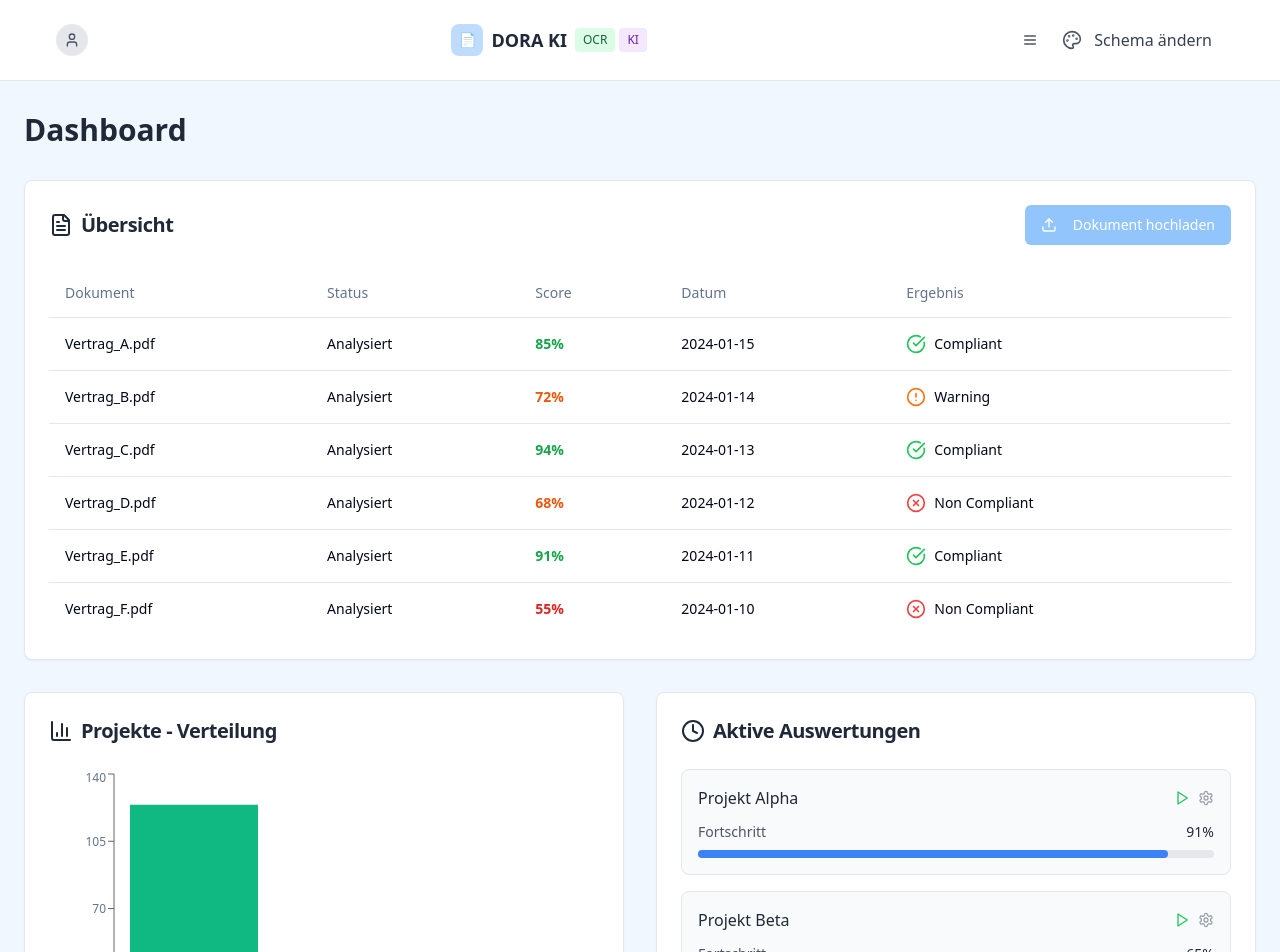
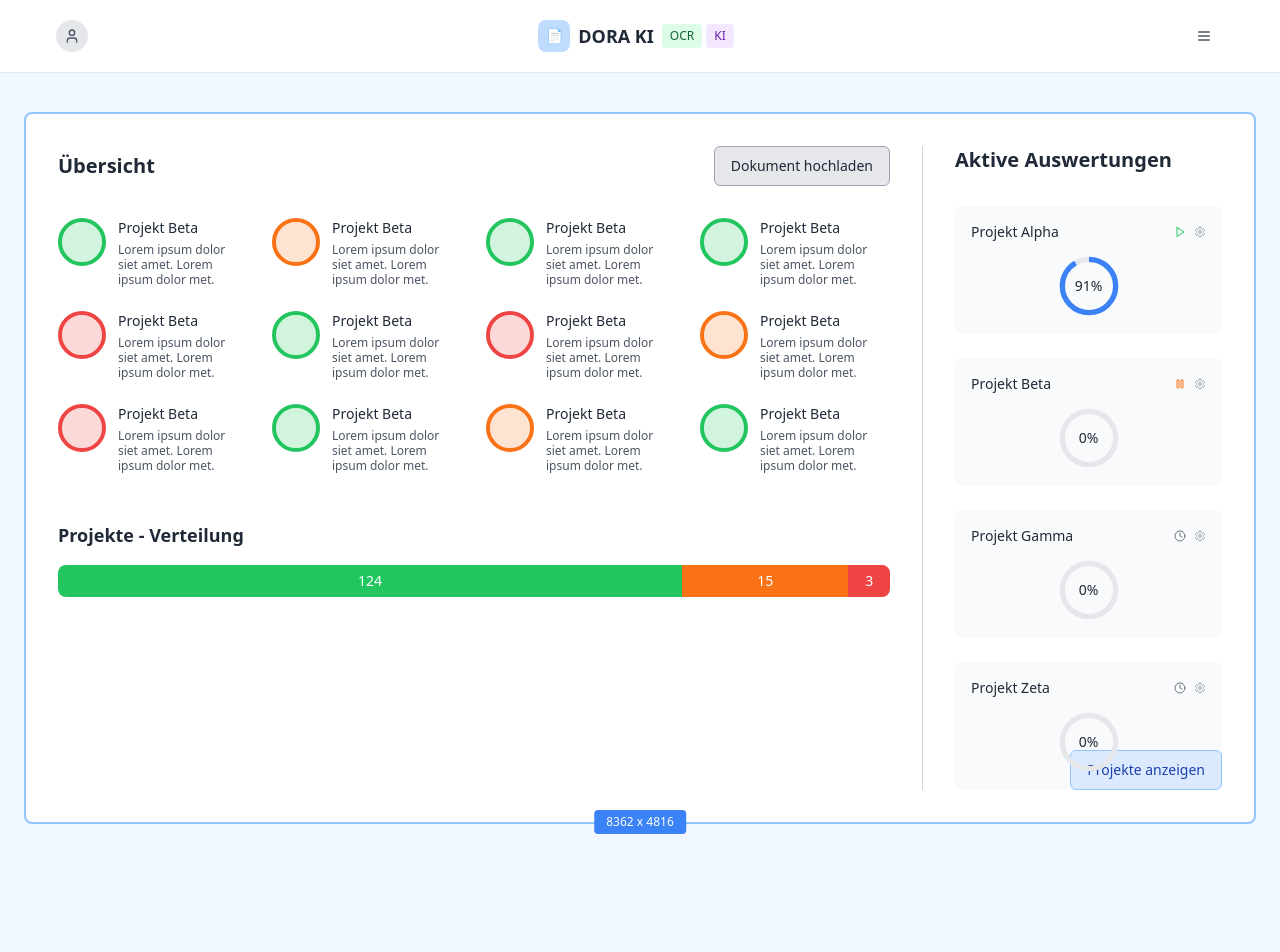
Before and after one commit to Jay-Rehder/grundbuch-check-view, a React (Vite) app: page /dashboard in a window 1280 px wide. Shown: the top 952 px of the page. Built offline with nearby package versions, Linux system fonts and the light colour scheme; sample sign-in values are in the browser's storage.

Commit message:
Refactor: Match dashboard layout to screenshot
The dashboard layout was completely reworked to match the provided screenshot, including the arrangement of elements and the table view for document overview.

```diff
--- a/src/components/HamburgerMenu.tsx
+++ b/src/components/HamburgerMenu.tsx
@@ -71,10 +71,12 @@ export const HamburgerMenu = () => {
         )}
       </div>
 
-      <ColorSchemeDialog
-        open={showColorDialog}
-        onOpenChange={setShowColorDialog}
-      />
+      {showColorDialog && (
+        <ColorSchemeDialog
+          open={showColorDialog}
+          onOpenChange={setShowColorDialog}
+        />
+      )}
     </>
   );
 };
--- a/src/pages/Dashboard.tsx
+++ b/src/pages/Dashboard.tsx
@@ -3,59 +3,61 @@ import { useState } from 'react';
 import { Header } from '@/components/Header';
 import { Footer } from '@/components/Footer';
 import { useColorScheme } from '@/contexts/ColorSchemeContext';
-import { Card, CardContent, CardHeader, CardTitle } from '@/components/ui/card';
 import { Button } from '@/components/ui/button';
-import { Table, TableBody, TableCell, TableHead, TableHeader, TableRow } from '@/components/ui/table';
-import { Upload, FileText, BarChart3, Clock, Play, Pause, Settings, CheckCircle, AlertCircle, XCircle } from 'lucide-react';
+import { Upload, Play, Pause, Clock, Settings } from 'lucide-react';
 import { Link } from 'react-router-dom';
-import { ChartContainer, ChartTooltip, ChartTooltipContent } from '@/components/ui/chart';
-import { BarChart, Bar, XAxis, YAxis, ResponsiveContainer } from 'recharts';
 
 const Dashboard = () => {
   const { currentScheme } = useColorScheme();
 
-  // Mock data for documents
-  const documents = [
-    { id: 1, name: 'Vertrag_A.pdf', status: 'Analysiert', score: 85, date: '2024-01-15', result: 'compliant' },
-    { id: 2, name: 'Vertrag_B.pdf', status: 'Analysiert', score: 72, date: '2024-01-14', result: 'warning' },
-    { id: 3, name: 'Vertrag_C.pdf', status: 'Analysiert', score: 94, date: '2024-01-13', result: 'compliant' },
-    { id: 4, name: 'Vertrag_D.pdf', status: 'Analysiert', score: 68, date: '2024-01-12', result: 'non-compliant' },
-    { id: 5, name: 'Vertrag_E.pdf', status: 'Analysiert', score: 91, date: '2024-01-11', result: 'compliant' },
-    { id: 6, name: 'Vertrag_F.pdf', status: 'Analysiert', score: 55, date: '2024-01-10', result: 'non-compliant' },
+  // Mock data für Projekte im Grid
+  const projects = [
+    { id: 1, name: 'Projekt Beta', status: 'green', description: 'Lorem ipsum dolor siet amet. Lorem ipsum dolor met.' },
+    { id: 2, name: 'Projekt Beta', status: 'orange', description: 'Lorem ipsum dolor siet amet. Lorem ipsum dolor met.' },
+    { id: 3, name: 'Projekt Beta', status: 'green', description: 'Lorem ipsum dolor siet amet. Lorem ipsum dolor met.' },
+    { id: 4, name: 'Projekt Beta', status: 'green', description: 'Lorem ipsum dolor siet amet. Lorem ipsum dolor met.' },
+    { id: 5, name: 'Projekt Beta', status: 'red', description: 'Lorem ipsum dolor siet amet. Lorem ipsum dolor met.' },
+    { id: 6, name: 'Projekt Beta', status: 'green', description: 'Lorem ipsum dolor siet amet. Lorem ipsum dolor met.' },
+    { id: 7, name: 'Projekt Beta', status: 'red', description: 'Lorem ipsum dolor siet amet. Lorem ipsum dolor met.' },
+    { id: 8, name: 'Projekt Beta', status: 'orange', description: 'Lorem ipsum dolor siet amet. Lorem ipsum dolor met.' },
+    { id: 9, name: 'Projekt Beta', status: 'red', description: 'Lorem ipsum dolor siet amet. Lorem ipsum dolor met.' },
+    { id: 10, name: 'Projekt Beta', status: 'green', description: 'Lorem ipsum dolor siet amet. Lorem ipsum dolor met.' },
+    { id: 11, name: 'Projekt Beta', status: 'orange', description: 'Lorem ipsum dolor siet amet. Lorem ipsum dolor met.' },
+    { id: 12, name: 'Projekt Beta', status: 'green', description: 'Lorem ipsum dolor siet amet. Lorem ipsum dolor met.' },
   ];
 
-  // Mock data for project distribution
-  const projectData = [
-    { name: 'Compliant', value: 124, fill: '#10B981' },
-    { name: 'Warning', value: 15, fill: '#F59E0B' },
-    { name: 'Non-Compliant', value: 3, fill: '#EF4444' },
-  ];
-
-  // Mock data for active evaluations
+  // Mock data für aktive Auswertungen
   const activeEvaluations = [
     { id: 1, name: 'Projekt Alpha', progress: 91, status: 'running' },
-    { id: 2, name: 'Projekt Beta', progress: 65, status: 'running' },
-    { id: 3, name: 'Projekt Gamma', progress: 28, status: 'paused' },
+    { id: 2, name: 'Projekt Beta', progress: 0, status: 'paused' },
+    { id: 3, name: 'Projekt Gamma', progress: 0, status: 'queued' },
     { id: 4, name: 'Projekt Zeta', progress: 0, status: 'queued' },
   ];
 
-  const getStatusIcon = (result: string) => {
-    switch (result) {
-      case 'compliant':
-        return <CheckCircle className="h-5 w-5 text-green-500" />;
-      case 'warning':
-        return <AlertCircle className="h-5 w-5 text-orange-500" />;
-      case 'non-compliant':
-        return <XCircle className="h-5 w-5 text-red-500" />;
+  const getStatusColor = (status: string) => {
+    switch (status) {
+      case 'green':
+        return 'border-green-500';
+      case 'orange':
+        return 'border-orange-500';
+      case 'red':
+        return 'border-red-500';
       default:
-        return null;
+        return 'border-gray-500';
     }
   };
 
-  const getScoreColor = (score: number) => {
-    if (score >= 80) return 'text-green-600';
-    if (score >= 60) return 'text-orange-600';
-    return 'text-red-600';
+  const getStatusFillColor = (status: string) => {
+    switch (status) {
+      case 'green':
+        return 'bg-green-500';
+      case 'orange':
+        return 'bg-orange-500';
+      case 'red':
+        return 'bg-red-500';
+      default:
+        return 'bg-gray-500';
+    }
   };
 
   return (
@@ -64,143 +66,124 @@ const Dashboard = () => {
 
       <div className="flex-1 pt-20 pb-8">
         <div className="container mx-auto px-6 py-8">
-          <div className="max-w-7xl mx-auto space-y-8">
+          <div className="max-w-7xl mx-auto">
 
-            {/* Page Title */}
-            <h1 className="text-3xl font-bold text-gray-800 dark:text-white mb-8">Dashboard</h1>
+            {/* Main Layout Container */}
+            <div className="bg-white rounded-lg border-2 border-blue-300 p-8 min-h-[600px] relative">
 
-            {/* Übersicht - Documents Overview */}
-            <Card className="bg-white dark:bg-gray-800 border border-gray-200 dark:border-gray-700">
-              <CardHeader>
-                <div className="flex items-center justify-between">
-                  <CardTitle className="text-xl font-semibold text-gray-800 dark:text-white flex items-center space-x-2">
-                    <FileText className="h-6 w-6" />
-                    <span>Übersicht</span>
-                  </CardTitle>
-                  <Link to="/">
-                    <Button className="bg-blue-300 hover:bg-blue-400 text-white">
-                      <Upload className="h-4 w-4 mr-2" />
-                      Dokument hochladen
-                    </Button>
-                  </Link>
-                </div>
-              </CardHeader>
-              <CardContent>
-                <Table>
-                  <TableHeader>
-                    <TableRow>
-                      <TableHead>Dokument</TableHead>
-                      <TableHead>Status</TableHead>
-                      <TableHead>Score</TableHead>
-                      <TableHead>Datum</TableHead>
-                      <TableHead>Ergebnis</TableHead>
-                    </TableRow>
-                  </TableHeader>
-                  <TableBody>
-                    {documents.map((doc) => (
-                      <TableRow key={doc.id}>
-                        <TableCell className="font-medium">{doc.name}</TableCell>
-                        <TableCell>{doc.status}</TableCell>
-                        <TableCell className={`font-semibold ${getScoreColor(doc.score)}`}>{doc.score}%</TableCell>
-                        <TableCell>{doc.date}</TableCell>
-                        <TableCell>
-                          <div className="flex items-center space-x-2">
-                            {getStatusIcon(doc.result)}
-                            <span className="capitalize">{doc.result.replace('-', ' ')}</span>
-                          </div>
-                        </TableCell>
-                      </TableRow>
+              {/* Layout Grid */}
+              <div className="grid grid-cols-4 gap-8 h-full">
+
+                {/* Left Section - Übersicht */}
+                <div className="col-span-3 border-r border-gray-300 pr-8">
+                  <div className="flex items-center justify-between mb-8">
+                    <h2 className="text-xl font-semibold text-gray-800">Übersicht</h2>
+                    <Link to="/">
+                      <Button className="bg-gray-200 hover:bg-gray-300 text-gray-800 border border-gray-400">
+                        Dokument hochladen
+                      </Button>
+                    </Link>
+                  </div>
+
+                  {/* Projects Grid */}
+                  <div className="grid grid-cols-4 gap-6 mb-12">
+                    {projects.map((project) => (
+                      <div key={project.id} className="flex items-start space-x-3">
+                        <div className={`w-12 h-12 rounded-full border-4 ${getStatusColor(project.status)} flex-shrink-0`}>
+                          <div className={`w-full h-full rounded-full ${getStatusFillColor(project.status)} opacity-20`}></div>
+                        </div>
+                        <div className="flex-1 min-w-0">
+                          <h3 className="font-medium text-gray-800 text-sm mb-1">{project.name}</h3>
+                          <p className="text-xs text-gray-600 leading-tight">{project.description}</p>
+                        </div>
+                      </div>
                     ))}
-                  </TableBody>
-                </Table>
-              </CardContent>
-            </Card>
+                  </div>
 
-            <div className="grid grid-cols-1 lg:grid-cols-2 gap-8">
-              {/* Projekte - Verteilung */}
-              <Card className="bg-white dark:bg-gray-800 border border-gray-200 dark:border-gray-700">
-                <CardHeader>
-                  <CardTitle className="text-xl font-semibold text-gray-800 dark:text-white flex items-center space-x-2">
-                    <BarChart3 className="h-6 w-6" />
-                    <span>Projekte - Verteilung</span>
-                  </CardTitle>
-                </CardHeader>
-                <CardContent>
-                  <div className="h-64">
-                    <ChartContainer config={{
-                      compliant: { label: "Compliant", color: "#10B981" },
-                      warning: { label: "Warning", color: "#F59E0B" },
-                      nonCompliant: { label: "Non-Compliant", color: "#EF4444" }
-                    }}>
-                      <ResponsiveContainer width="100%" height="100%">
-                        <BarChart data={projectData}>
-                          <XAxis dataKey="name" />
-                          <YAxis />
-                          <ChartTooltip content={<ChartTooltipContent />} />
-                          <Bar dataKey="value" fill="var(--color-primary)" />
-                        </BarChart>
-                      </ResponsiveContainer>
-                    </ChartContainer>
-                  </div>
-                  <div className="flex justify-center mt-4 space-x-6">
-                    <div className="flex items-center space-x-2">
-                      <div className="w-4 h-4 bg-green-500 rounded"></div>
-                      <span className="text-sm text-gray-600 dark:text-gray-300">124 Compliant</span>
-                    </div>
-                    <div className="flex items-center space-x-2">
-                      <div className="w-4 h-4 bg-orange-500 rounded"></div>
-                      <span className="text-sm text-gray-600 dark:text-gray-300">15 Warning</span>
-                    </div>
-                    <div className="flex items-center space-x-2">
-                      <div className="w-4 h-4 bg-red-500 rounded"></div>
-                      <span className="text-sm text-gray-600 dark:text-gray-300">3 Non-Compliant</span>
+                  {/* Projekte - Verteilung */}
+                  <div className="mt-8">
+                    <h3 className="text-lg font-semibold text-gray-800 mb-4">Projekte - Verteilung</h3>
+                    <div className="flex rounded-lg overflow-hidden h-8">
+                      <div className="bg-green-500 flex-1 flex items-center justify-center text-white text-sm font-medium" style={{ flexBasis: '75%' }}>
+                        124
+                      </div>
+                      <div className="bg-orange-500 flex items-center justify-center text-white text-sm font-medium" style={{ flexBasis: '20%' }}>
+                        15
+                      </div>
+                      <div className="bg-red-500 flex items-center justify-center text-white text-sm font-medium" style={{ flexBasis: '5%' }}>
+                        3
+                      </div>
                     </div>
                   </div>
-                </CardContent>
-              </Card>
 
-              {/* Aktive Auswertungen */}
-              <Card className="bg-white dark:bg-gray-800 border border-gray-200 dark:border-gray-700">
-                <CardHeader>
-                  <CardTitle className="text-xl font-semibold text-gray-800 dark:text-white flex items-center space-x-2">
-                    <Clock className="h-6 w-6" />
-                    <span>Aktive Auswertungen</span>
-                  </CardTitle>
-                </CardHeader>
-                <CardContent>
-                  <div className="space-y-4">
+                  {/* Bottom Right Button */}
+                  <div className="absolute bottom-8 right-8">
+                    <Button className="bg-blue-100 hover:bg-blue-200 text-blue-800 border border-blue-300">
+                      Projekte anzeigen
+                    </Button>
+                  </div>
+                </div>
+
+                {/* Right Section - Aktive Auswertungen */}
+                <div className="col-span-1">
+                  <h2 className="text-xl font-semibold text-gray-800 mb-8">Aktive Auswertungen</h2>
+
+                  <div className="space-y-6">
                     {activeEvaluations.map((evaluation) => (
-                      <div key={evaluation.id} className="bg-gray-50 dark:bg-gray-700 rounded-lg p-4 border border-gray-200 dark:border-gray-600">
+                      <div key={evaluation.id} className="bg-gray-50 rounded-lg p-4">
                         <div className="flex items-center justify-between mb-3">
-                          <h3 className="font-medium text-gray-800 dark:text-white">{evaluation.name}</h3>
+                          <h3 className="font-medium text-gray-800 text-sm">{evaluation.name}</h3>
                           <div className="flex items-center space-x-2">
-                            {evaluation.status === 'running' && <Play className="h-4 w-4 text-green-500" />}
-                            {evaluation.status === 'paused' && <Pause className="h-4 w-4 text-orange-500" />}
-                            {evaluation.status === 'queued' && <Clock className="h-4 w-4 text-gray-500" />}
-                            <Settings className="h-4 w-4 text-gray-400 cursor-pointer hover:text-gray-600" />
+                            {evaluation.status === 'running' && <Play className="h-3 w-3 text-green-500" />}
+                            {evaluation.status === 'paused' && <Pause className="h-3 w-3 text-orange-500" />}
+                            {evaluation.status === 'queued' && <Clock className="h-3 w-3 text-gray-500" />}
+                            <Settings className="h-3 w-3 text-gray-400" />
                           </div>
                         </div>
-                        <div className="space-y-2">
-                          <div className="flex justify-between text-sm">
-                            <span className="text-gray-600 dark:text-gray-300">Fortschritt</span>
-                            <span className="font-medium text-gray-800 dark:text-white">{evaluation.progress}%</span>
-                          </div>
-                          <div className="w-full bg-gray-200 dark:bg-gray-600 rounded-full h-2">
-                            <div
-                              className={`h-2 rounded-full transition-all duration-300 ${
-                                evaluation.status === 'running' ? 'bg-blue-500' :
-                                evaluation.status === 'paused' ? 'bg-orange-500' :
-                                'bg-gray-400'
-                              }`}
-                              style={{ width: `${evaluation.progress}%` }}
-                            ></div>
+
+                        {/* Progress Circle */}
+                        <div className="flex justify-center">
+                          <div className="relative w-16 h-16">
+                            <svg className="w-16 h-16 transform -rotate-90" viewBox="0 0 24 24">
+                              <circle
+                                cx="12"
+                                cy="12"
+                                r="10"
+                                stroke="currentColor"
+                                strokeWidth="2"
+                                fill="none"
+                                className="text-gray-200"
+                              />
+                              <circle
+                                cx="12"
+                                cy="12"
+                                r="10"
+                                stroke="currentColor"
+                                strokeWidth="2"
+                                fill="none"
+                                strokeDasharray={`${evaluation.progress * 0.628} 62.8`}
+                                className={`${
+                                  evaluation.status === 'running' ? 'text-blue-500' :
+                                  evaluation.status === 'paused' ? 'text-orange-500' :
+                                  'text-gray-400'
+                                }`}
+                              />
+                            </svg>
+                            <div className="absolute inset-0 flex items-center justify-center">
+                              <span className="text-sm font-medium text-gray-800">{evaluation.progress}%</span>
+                            </div>
                           </div>
                         </div>
                       </div>
                     ))}
                   </div>
-                </CardContent>
-              </Card>
+                </div>
+              </div>
+
+              {/* Blue border indicator at bottom */}
+              <div className="absolute bottom-0 left-1/2 transform -translate-x-1/2 translate-y-1/2 bg-blue-500 text-white px-3 py-1 text-xs rounded">
+                8362 x 4816
+              </div>
             </div>
 
           </div>
```
